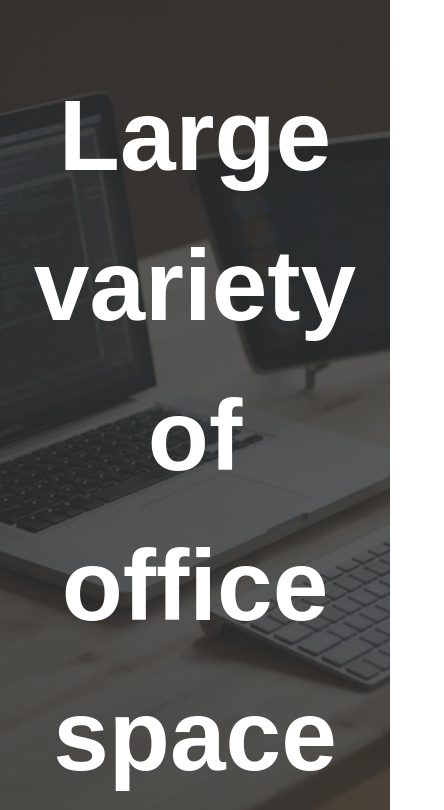
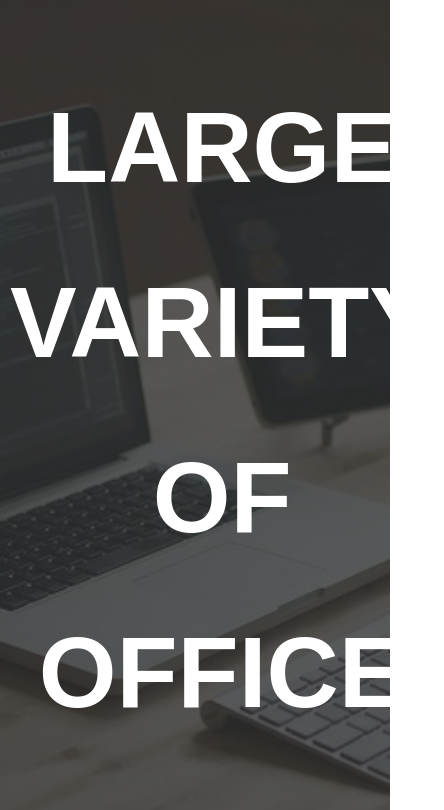
Before and after one commit to alexpryp/grid_landing_page, a website: page index.html in a window 390 px wide. Shown: the top 810 px of the page, 444 px wide, since content can reach past the window. Drawn offline with Linux system fonts and the light colour scheme.

```diff
--- a/index.html
+++ b/index.html
@@ -11,7 +11,7 @@
 <body>
   <header class="header">
     <div class="header_content">
-      <h1>Large variety of office space</h1>
+      <h1>LARGE VARIETY OF OFFICE SPACE</h1>
       <div class="header_buttons">
         <a href="" class="button">Follow</a>
         <a href="" class="button">Go home</a>
--- a/src/sass/_globalSettings.scss
+++ b/src/sass/_globalSettings.scss
@@ -9,8 +9,14 @@
 	margin: 0;
 	border: 0;
 }
+html, body {
+	height: 100%;
+}
 body {
-	font-size: 0.9em;
+	font-size: 16px;
+	min-width: 350px;
+	position: relative;
 	font-family: Arial, sans-serif;
-	line-height: 1.5;
+	line-height: 1.75;
+	overflow-x: hidden;
 }
--- /dev/null
+++ b/src/sass/_media.scss
@@ -0,0 +1,26 @@
+/* ---------------  Desktop First  -------------- */
+
+/* Large Devices, Wide Screen */
+@media only screen and (max-width: 1200px) {
+
+}
+
+/* Medium Devices, Desktops */
+@media only screen and (max-width: 992px) {
+
+}
+
+/* Small Devices, Tablets */
+@media only screen and (max-width: 768px) {
+
+}
+
+/* Extra Small Devices,Phones */
+@media only screen and (max-width: 480px) {
+
+}
+
+/* Custom, iPhone Retina */
+@media only screen and (max-width: 320px) {
+
+}
--- a/src/sass/style.scss
+++ b/src/sass/style.scss
@@ -1,2 +1,5 @@
 @import "_globalSettings.scss";
 @import "_header.scss";
+
+
+@import "_media.scss";
```
Also changed, not shown: dist/css/style.css.
